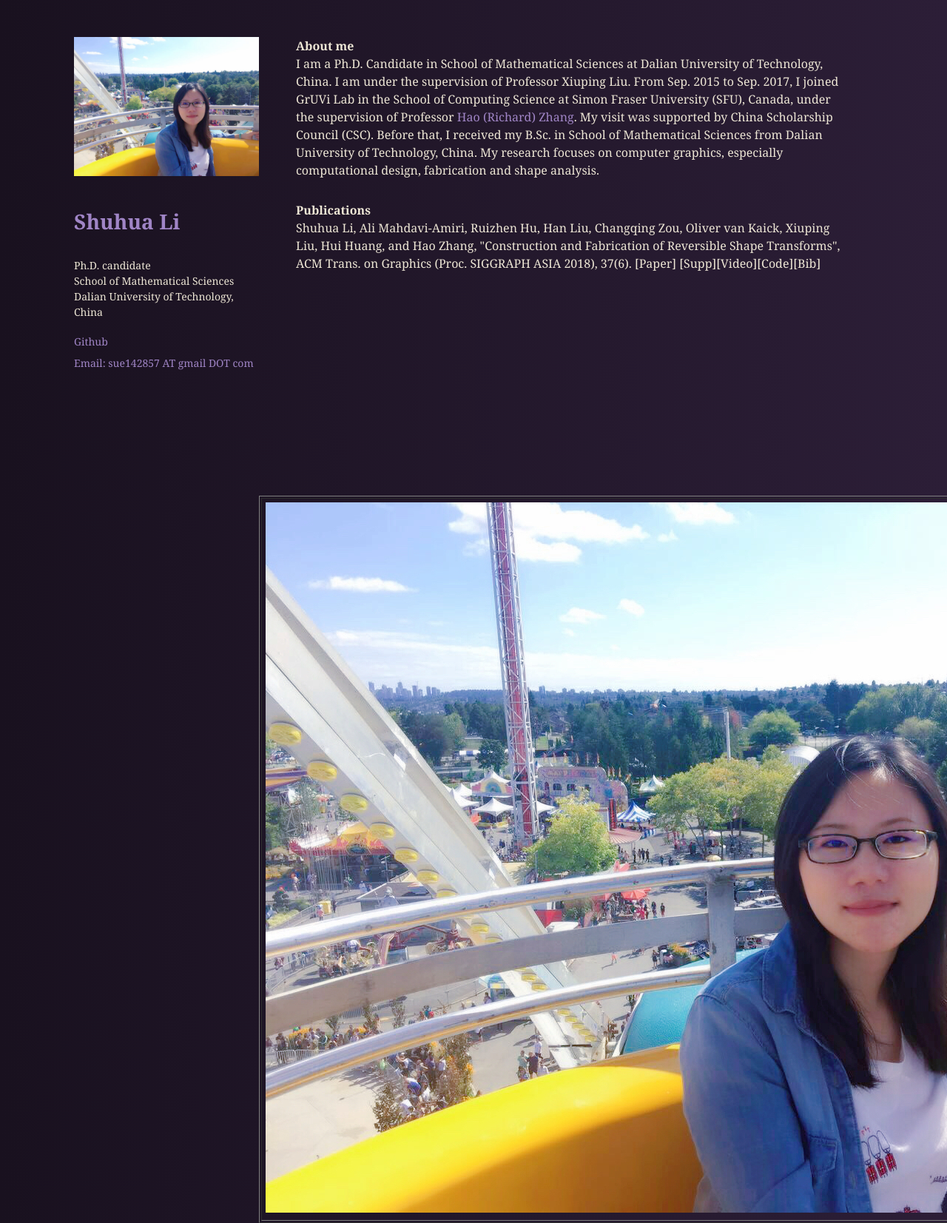
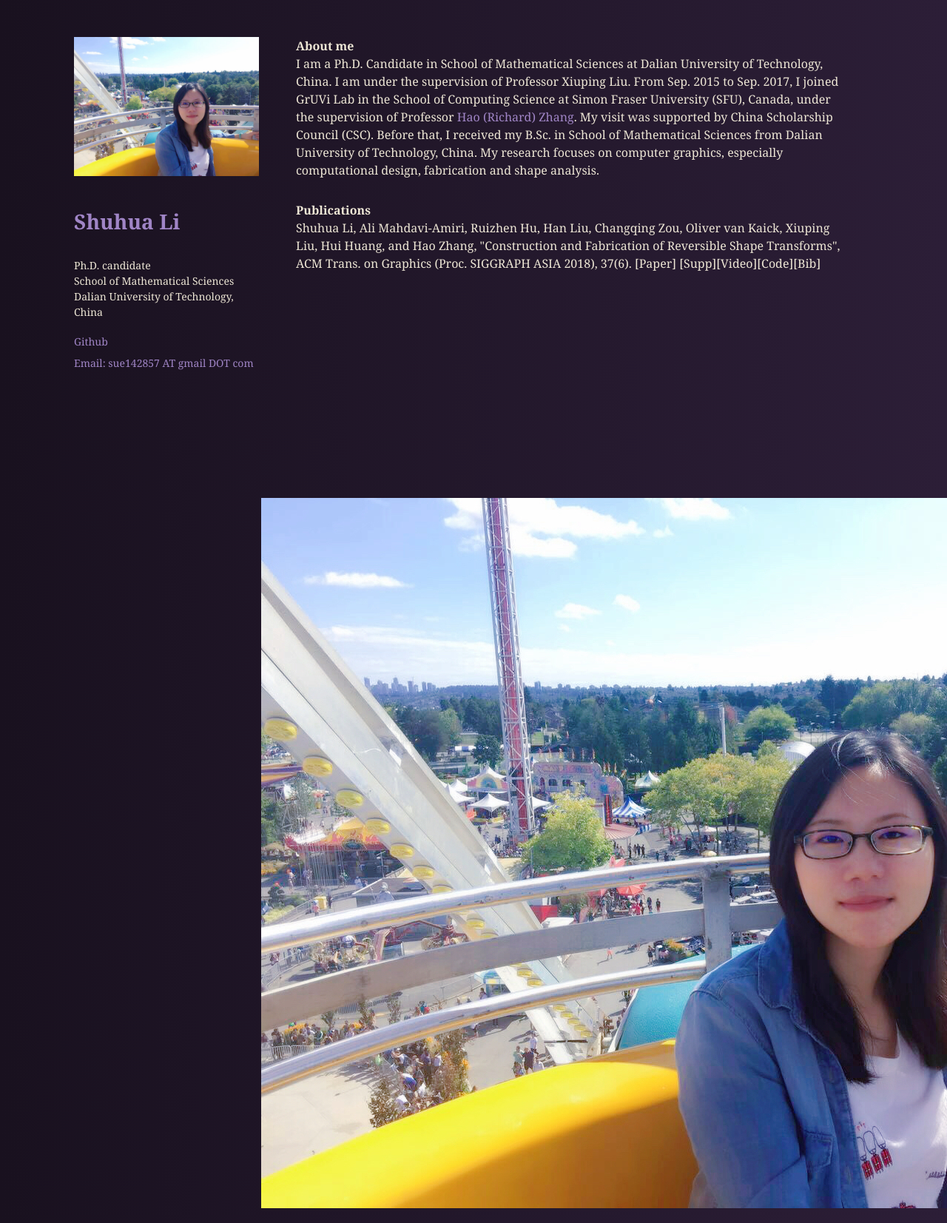
Before and after one commit to sergiokopplin/violet, a Jekyll site: the page built from index.html, in a window 1280 px wide. Shown: the whole page at 74% size. Built offline with Jekyll 4.4.1, drawn with Linux system fonts in a browser that asks for light colours.

Commit message:
Update index.html

```diff
--- a/index.html
+++ b/index.html
@@ -39,9 +39,9 @@
     [Paper] [Supp][Video][Code][Bib]
   </p>
 
-  <table width="800px" border="1" cellpadding="5">
+  <table>
     <tr>
-      <th width="10" align="center" valign="center">
+      <th width="10%" height="10%" align="center" valign="center">
         <img src="assets/images/sue.jpg" />
       </th>
       <th width = "700" align="center" valign="center">
```
